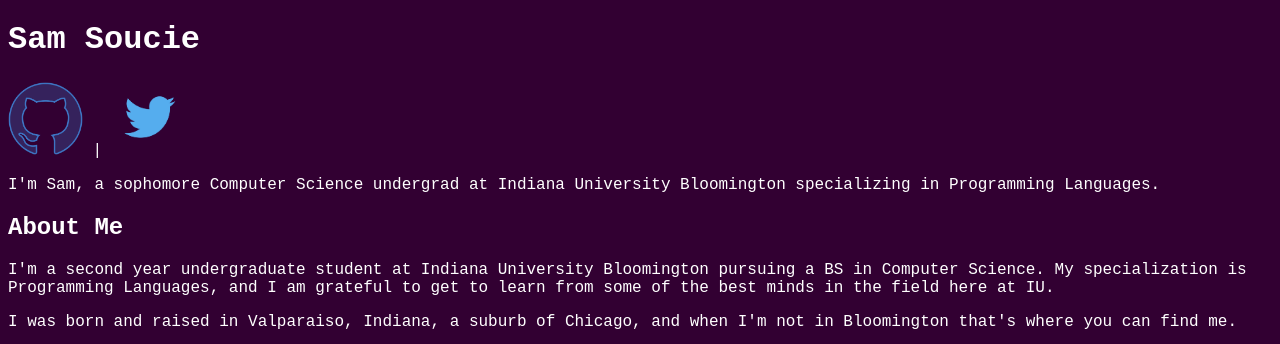
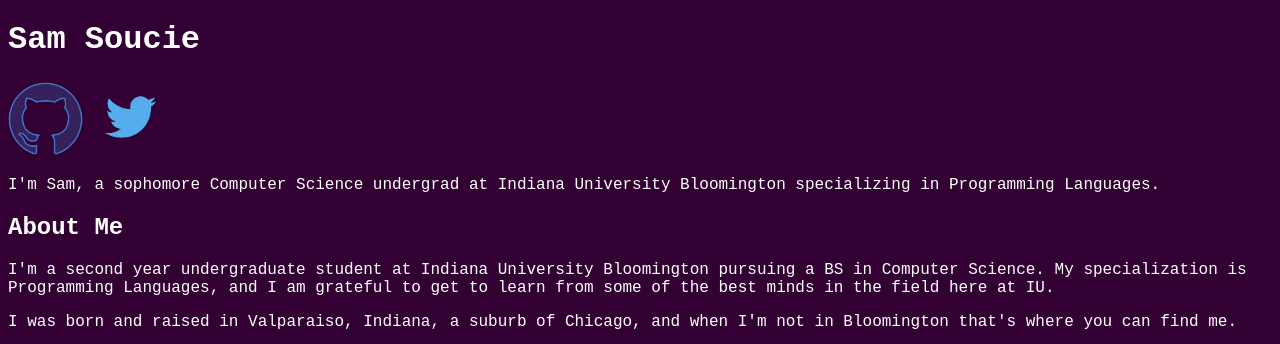
Before and after one commit to ssoucie/ssoucie.github.io, a plain HTML site: page index.html in a window 1280 px wide. Shown: the top 344 px of the page. Drawn offline with Linux system fonts and the light colour scheme.

Commit message:
added stuff

```diff
--- a/index.html
+++ b/index.html
@@ -15,7 +15,10 @@
   <body>
     <div id="header">
     <h1> Sam Soucie </h1>
-    <p> <a href="https://github.com/ssoucie" target="_blank"><img src="./images/giticon2.png" alt="github icon" width=75></a> | <a href="https://twitter.com/sam_soucie" target="_blank"><img src="./images/twiticon.png" alt="twitter icon" width=75></a></p>
+    <p>
+      <a href="https://github.com/ssoucie" target="_blank"><img src="./images/giticon2.png" alt="github icon" width=75></a>
+      <a href="https://twitter.com/sam_soucie" target="_blank"><img src="./images/twiticon.png" alt="twitter icon" width=75></a>
+    </p>
     </div>
     <p> I'm Sam, a sophomore Computer Science undergrad at Indiana University
       Bloomington specializing in Programming Languages. </p>
```
